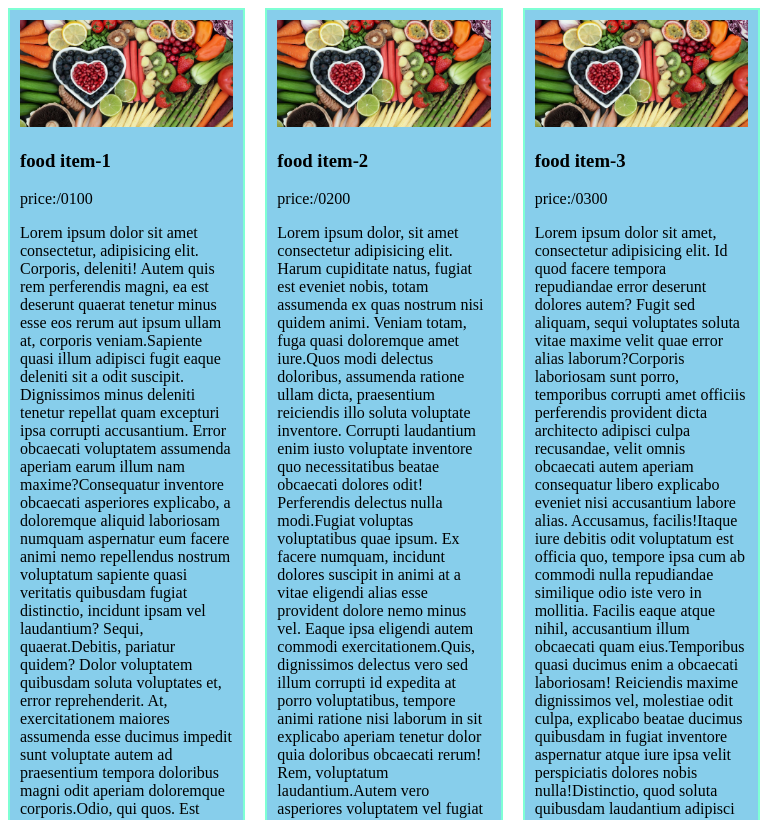
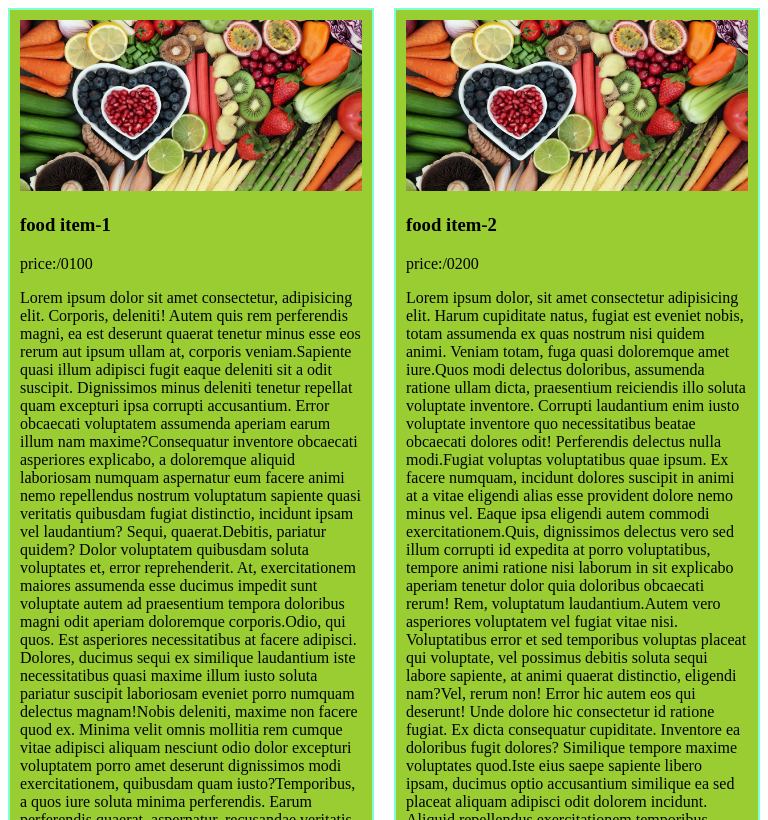
Before and after one commit to Habib024136/responsive, a plain HTML site: page index.html in a window 768 px wide. Shown: the top 820 px of the page. Drawn offline with Linux system fonts and the light colour scheme.

Commit message:
added medium screen

```diff
--- a/index.html
+++ b/index.html
@@ -24,6 +24,15 @@
                 grid-template-columns: repeat(1,1fr);
             }
 
+        }
+        /*medium device*/
+        @media screen and (min-width:576px ) and (max-width:992px) {
+            .container{
+                grid-template-columns: repeat(2, 1fr);
+            }
+            .food{
+                background-color: yellowgreen;
+            }
         }
      </style>
 </head>
```
